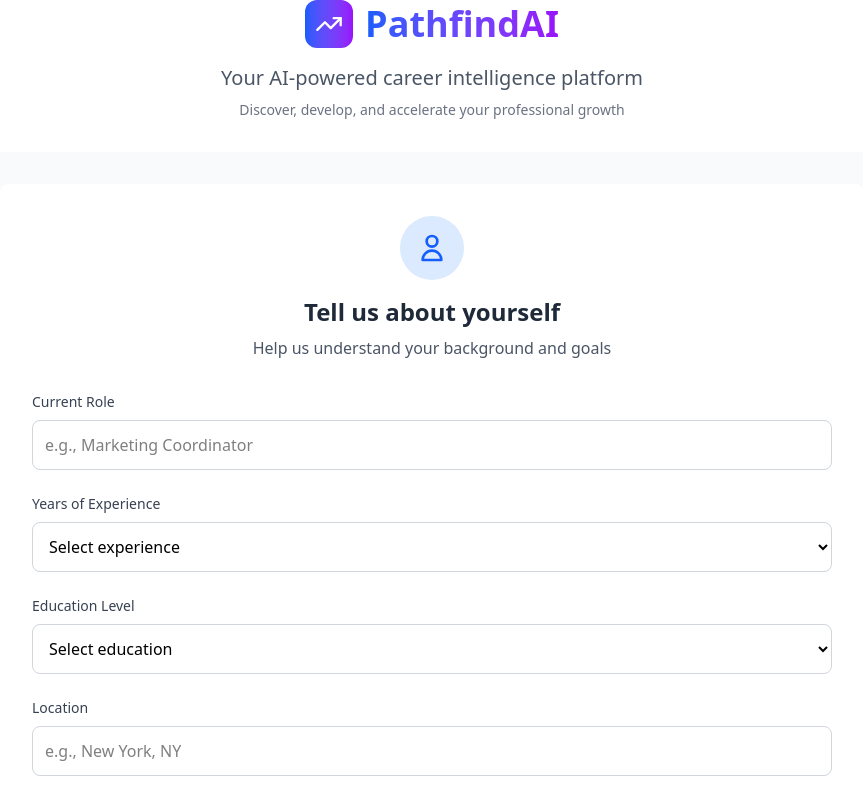
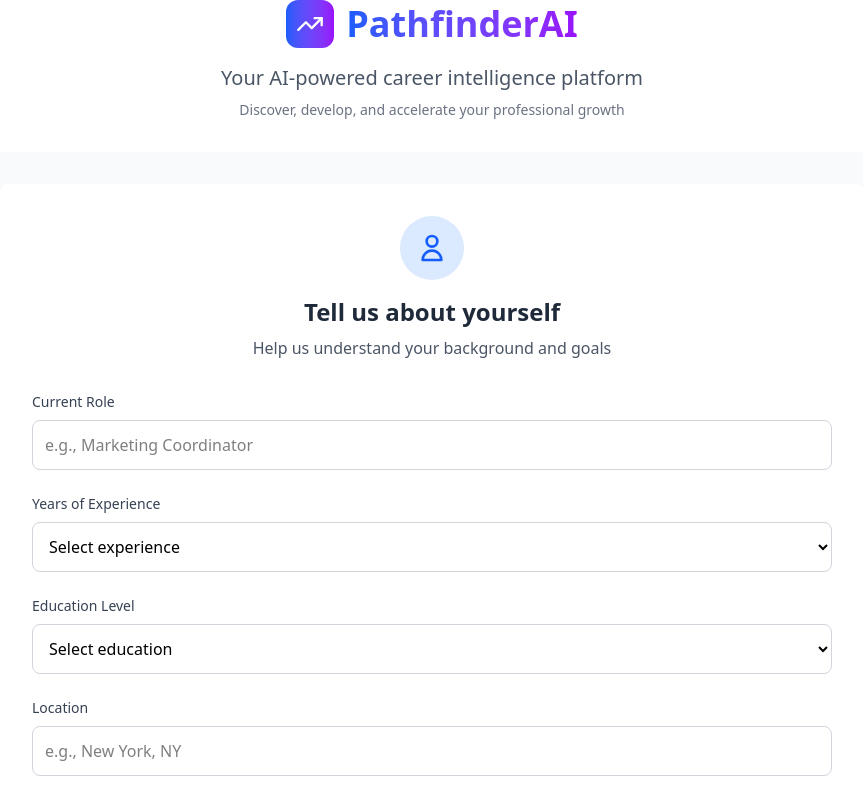
Before and after one commit to Honney9/pathfinderai, a React (Vite) app in the folder PathfindAI/: page / in a window 1280 px wide. Shown: the top 800 px of the page, without its empty margins (208-1071 px from the left). Built offline with nearby package versions, Linux system fonts and the light colour scheme; no server answers.

Commit message:
Update Navbar.jsx

```diff
--- a/PathfindAI/src/components/Navbar.jsx
+++ b/PathfindAI/src/components/Navbar.jsx
@@ -12,7 +12,7 @@ const Navbar = () => {
               <TrendingUp className="w-7 h-7 text-white" />
             </div>
             <h1 className="text-4xl font-bold bg-gradient-to-r from-blue-600 to-purple-600 bg-clip-text text-transparent">
-              PathfindAI
+              PathfinderAI
             </h1>
           </div>
           <p className="text-xl text-gray-600">Your AI-powered career intelligence platform</p>
```
